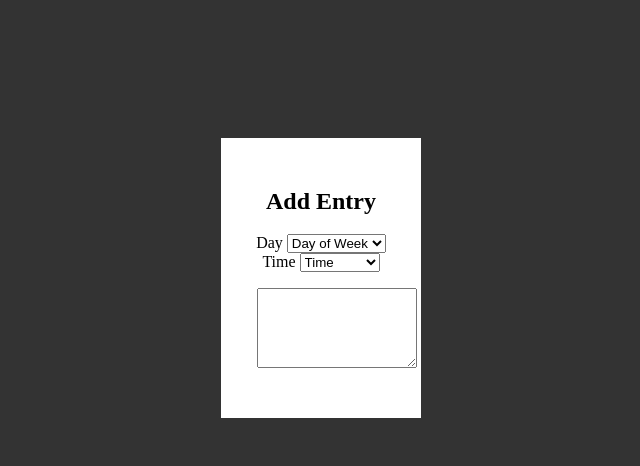
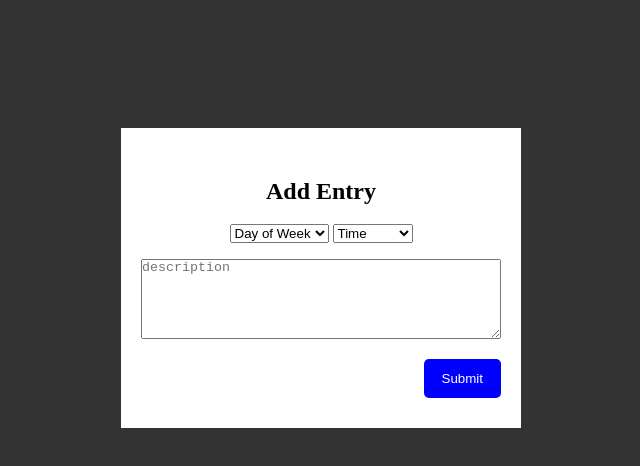
Before and after one commit to cbrisk/week-planner, a plain HTML site: page week-planner/index.html in a window 1280 px wide. Shown: the part 122-588 px from the top of the page, without its empty margins (319-959 px from the left). Drawn offline with Linux system fonts and the light colour scheme.

Commit message:
almost done

```diff
--- a/week-planner/index.html
+++ b/week-planner/index.html
@@ -1,11 +1,10 @@
 <!DOCTYPE html>
 <html lang="en">
-
   <head>
-  <meta charset="UTF-8">
-  <meta name="viewport" content="width=device-width, initial-scale=1.0">
+    <meta charset="UTF-8" />
+    <meta name="viewport" content="width=device-width, initial-scale=1.0" />
     <title>Week Planner</title>
-  <link rel="stylesheet" href="styles.css">
+    <link rel="stylesheet" href="styles.css" />
   </head>
 
   <body>
@@ -20,8 +19,7 @@
         <div class="modal">
           <h2>Add Entry</h2>
           <form>
-          <label for="day">Day</label>
-          <select name="day" id='day'>
+            <select name="day" id="day">
               <option disabled selected>Day of Week</option>
               <option value="sunday">Sunday</option>
               <option value="monday">Monday</option>
@@ -31,8 +29,7 @@
               <option value="friday">Friday</option>
               <option value="saturday">Saturday</option>
             </select>
-          <label for="time">Time</label>
-          <select name="time" id='time'>
+            <select name="time" id="time">
               <option disabled selected>Time</option>
               <option value="nine">9:00 AM</option>
               <option value="ten">10:00 AM</option>
@@ -45,7 +42,10 @@
               <option value="fivePm">5:00 PM</option>
             </select>
             <div>
-            <textarea required></textarea>
+              <textarea placeholder="description" required></textarea>
+            </div>
+            <div class="btn-container">
+              <button class="submit" type="submit">Submit</button>
             </div>
           </form>
         </div>
@@ -53,5 +53,4 @@
     </div>
     <script src="main.js"></script>
   </body>
-
 </html>
--- a/week-planner/styles.css
+++ b/week-planner/styles.css
@@ -1,5 +1,5 @@
 * {
- box-sizing: border-box;
+  box-sizing: border-box;
 }
 
 body {
@@ -9,7 +9,7 @@ body {
 textarea {
   height: 5rem;
   width: 100%;
-  margin: 1rem;
+  margin: 1rem 0;
   padding: 0;
 }
 
@@ -18,14 +18,18 @@ textarea {
   justify-content: center;
 }
 
-.add-entry {
+.add-entry,
+.submit {
   background-color: blue;
   padding: 12px 18px;
   color: white;
   border: none;
   border-radius: 5px;
 }
-
+.add-entry:hover,
+.submit:hover {
+  cursor: pointer;
+}
 .hidden {
   display: none;
 }
@@ -36,7 +40,7 @@ textarea {
   left: 0;
   width: 100%;
   height: 100%;
-  background-color: rgba(0, 0, 0, .8);
+  background-color: rgba(0, 0, 0, 0.8);
   display: flex;
   justify-content: center;
   align-items: center;
@@ -50,5 +54,10 @@ textarea {
   position: fixed;
   background-color: white;
   text-align: center;
-  width: 200px;
+  width: 400px;
 }
+
+.btn-container {
+  display: flex;
+  justify-content: flex-end;
+}
```
Lines whose indentation alone changed are shown as unchanged.
